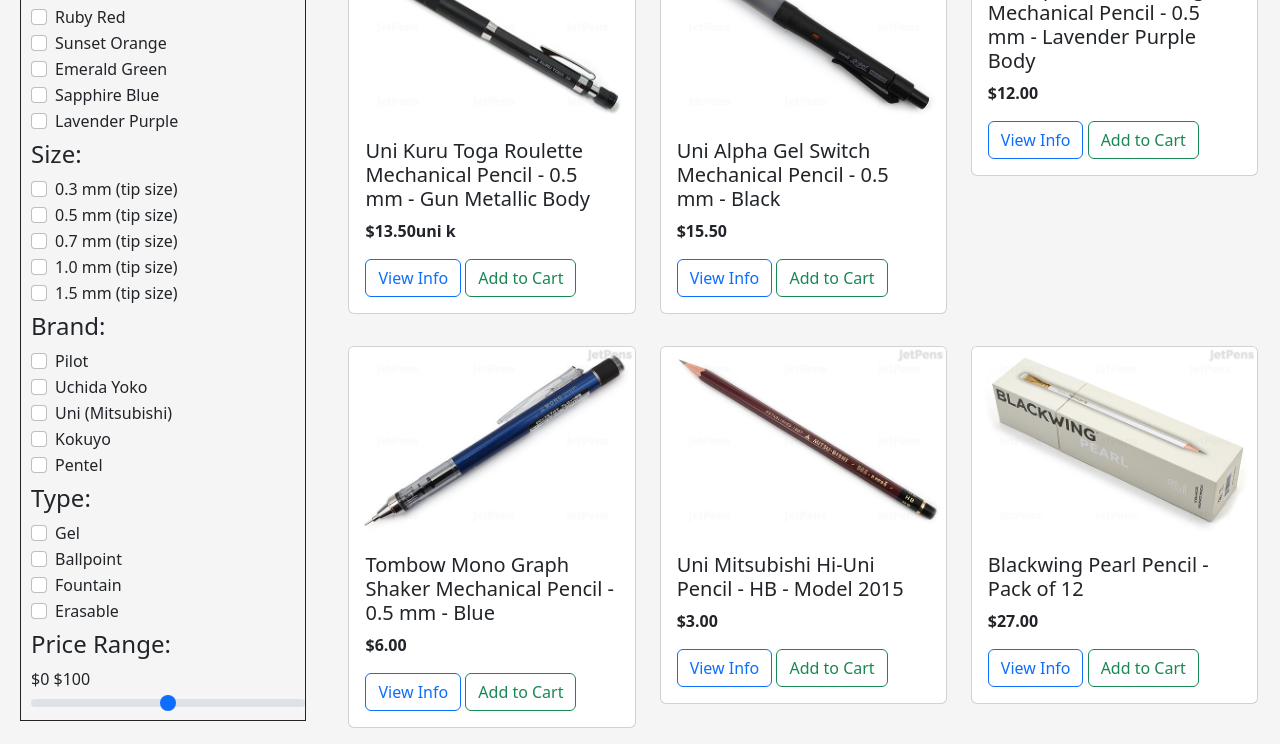
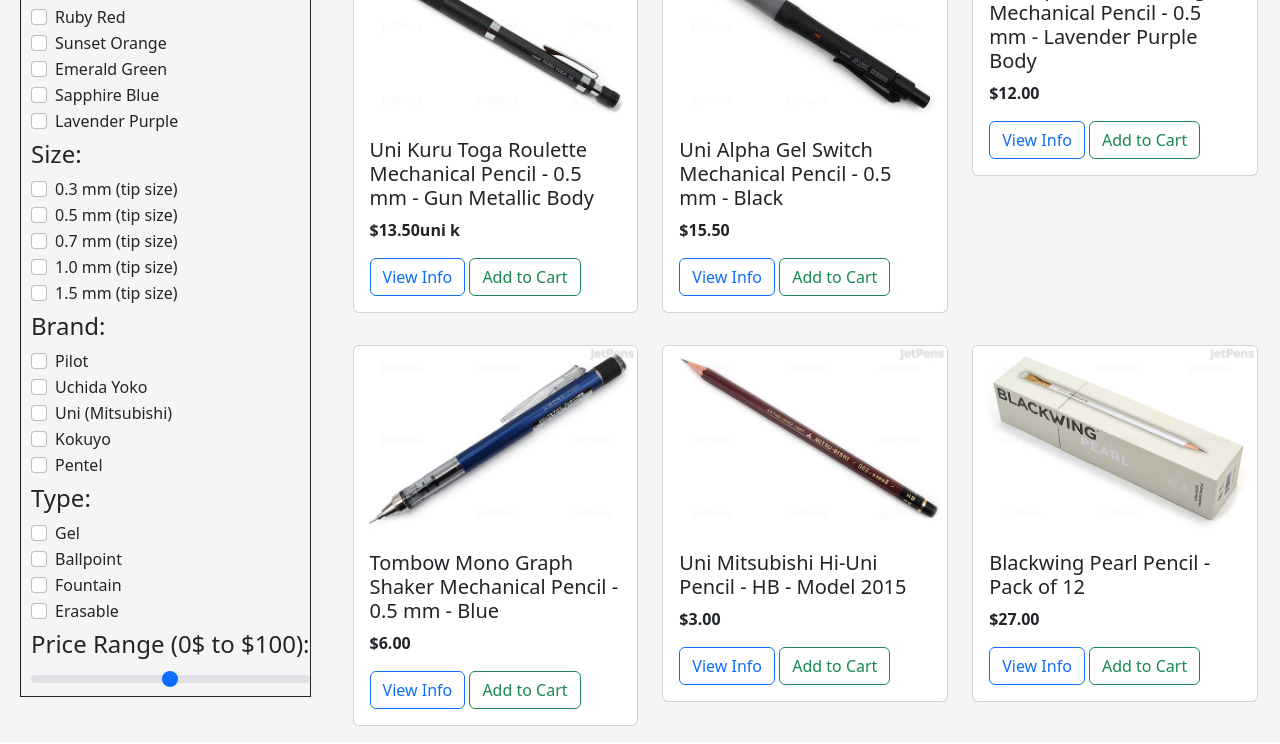
Before and after one commit to dianetsang/seg3125jiayou, a plain HTML site: page pencils.html in a window 1280 px wide. Shown: the part 210-954 px from the top of the page. Drawn offline with nearby package versions, Linux system fonts and the light colour scheme.

Commit message:
made new changes

```diff
--- a/pencils.html
+++ b/pencils.html
@@ -302,9 +302,8 @@ font-size: 20px;
                 </div>
 
                 <div class="searchtext">
-                    <h4>Price Range:</h4>
-                    <label for="happy" class="float-left">$0</label>
-                    <label for="$100" class="align-right">$100</label>
+                    <h4>Price Range (0$ to $100):</h4>
+
                     <input type="range" class="form-range" id="customRange1">
                 </div>
 
```
Also changed, not shown: journal.html (+2 -3 lines), organization.html (+2 -3 lines), productOverview.html (+2 -3 lines).
